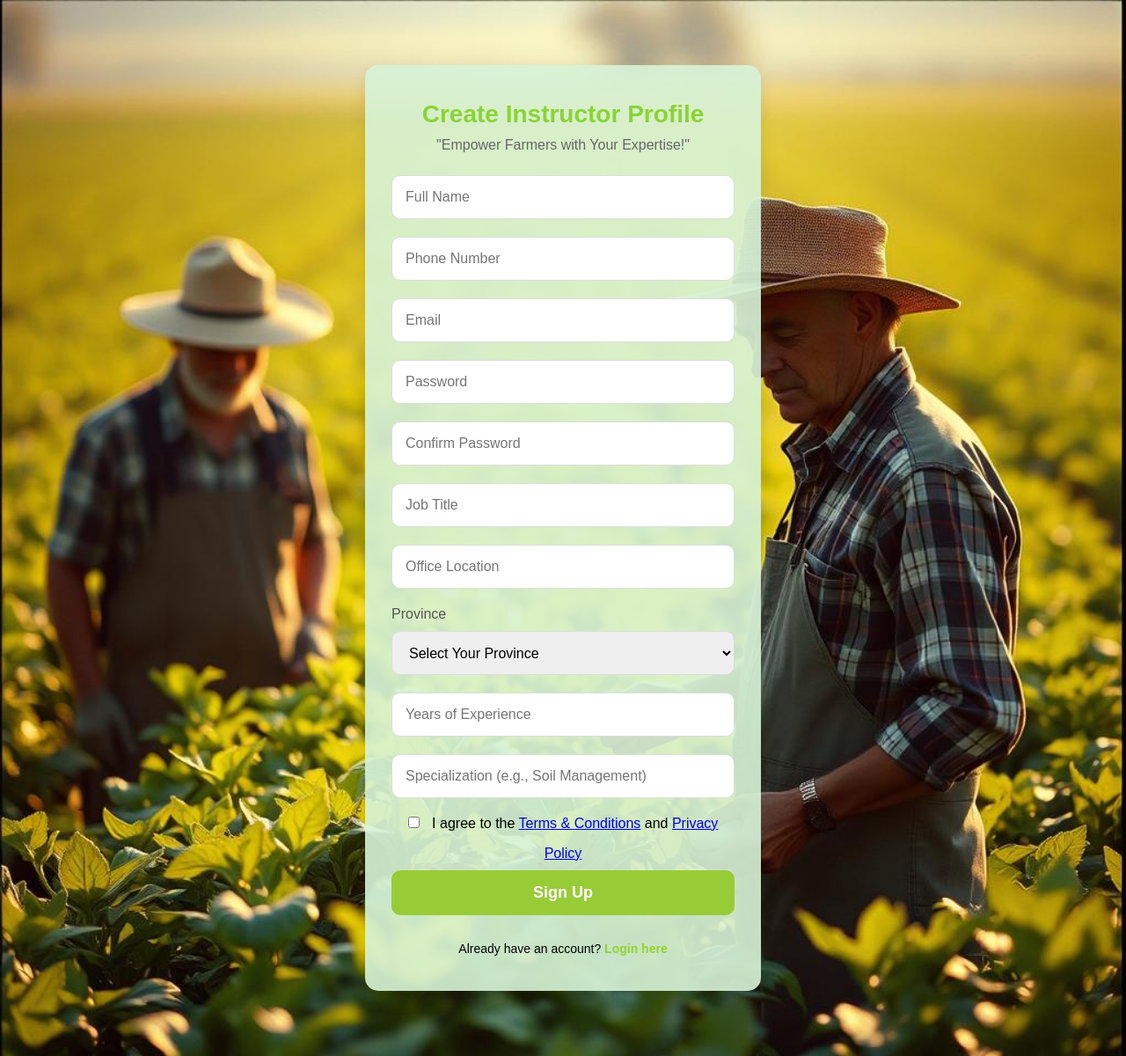
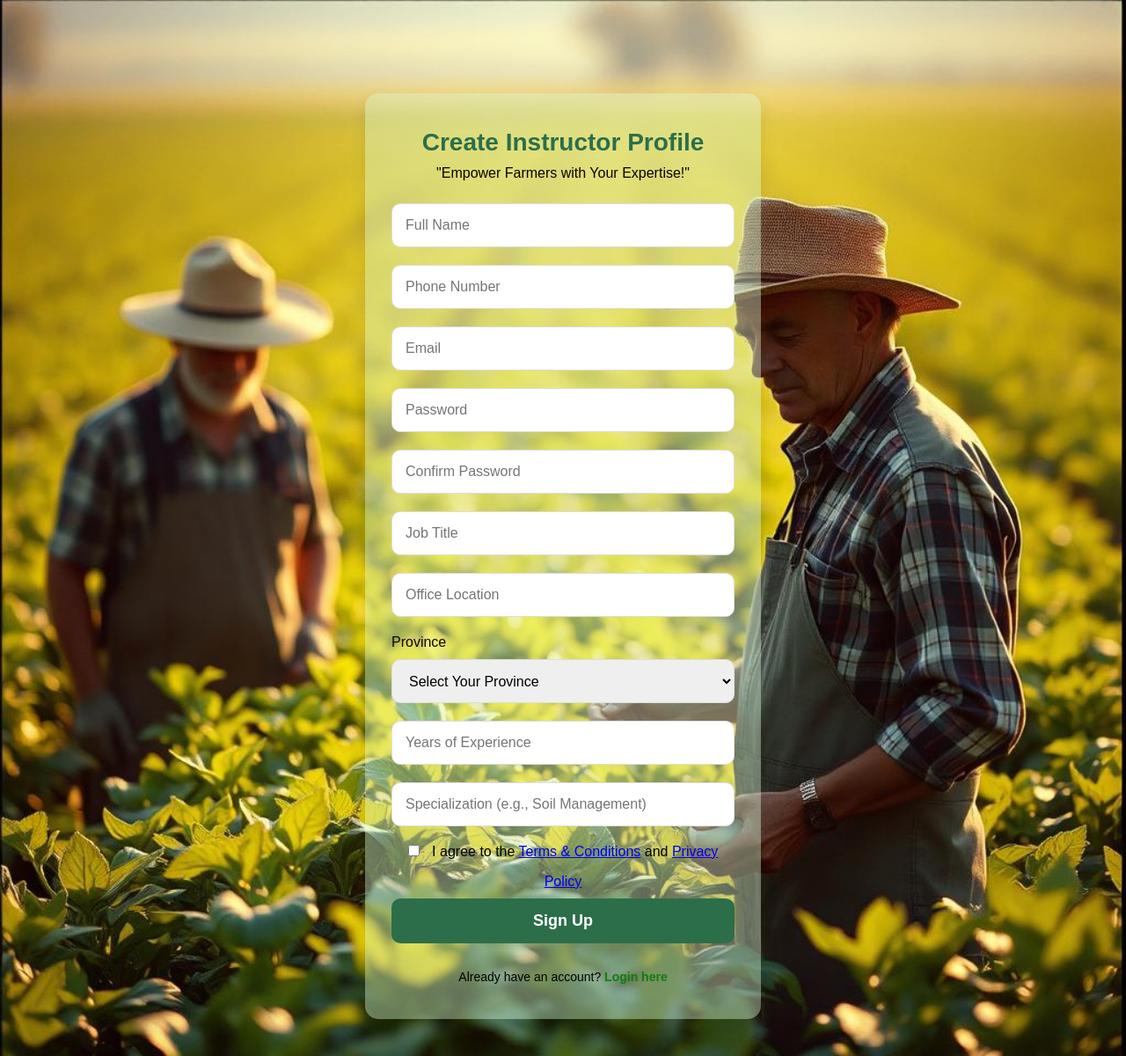
Before and after one commit to Randika01/Crop-Recomendation-System, a Flask app: page /signup in a window 1280 px wide. Shown: the whole page at 88% size. Run offline with Flask 3, Linux system fonts and the light colour scheme; parts of the project's set-up code (start-up, migrations or seed data) failed here and were passed over.

Commit message:
updated login file

```diff
--- a/cropRecommendationWeb/static/css/css/login.css
+++ b/cropRecommendationWeb/static/css/css/login.css
@@ -13,6 +13,9 @@ body {
     background-attachment: fixed; /* Keeps background fixed while scrolling */
     height: 100vh; /* Full-screen height */
 }
+p .signup-redirect .a{
+    color: #024b1aa8;
+}
 
 .container {
     display: flex;
@@ -22,7 +25,17 @@ body {
     height: 150vh;
 }
 
-.signup-box,
+.signup-box{
+    background-color: rgba(216, 247, 214, 0.4); /* Slight transparency to see the background */
+    padding: 40px 30px;
+    border-radius: 15px;
+    width: 100%;
+    max-width: 450px;
+    box-shadow: 0 10px 20px rgba(0, 0, 0, 0.1);
+    text-align: center;
+    margin-top: 5%;
+    bottom: 10%;
+}
 .login-box {
     background-color: rgba(216, 243, 216, 0.9); /* Slight transparency to see the background */
     padding: 40px 30px;
@@ -35,13 +48,14 @@ body {
 
 .title {
     font-size: 28px;
-    color: #89d434;
+    color: #2c6e49;
+    font-weight: bold;
     margin-bottom: 10px;
 }
 
 .subtitle {
     font-size: 16px;
-    color: #666;
+    color: #080101;
     margin-bottom: 25px;
 }
 
@@ -61,13 +75,13 @@ body {
 .signup-form input:focus,
 .signup-form select:focus,
 .login-form input:focus {
-    border-color: #98cc44;
+    border-color: #10551b;
     outline: none;
 }
 
 .signup-form button,
 .login-form button {
-    background-color: #98cc36;
+    background-color: #2c6e49;
     color: white;
     font-size: 18px;
     font-weight: bold;
@@ -78,7 +92,7 @@ body {
 
 .signup-form button:hover,
 .login-form button:hover {
-    background-color: #9aee55;
+    background-color: #2c6e49;
 }
 
 .signup-redirect,
@@ -89,7 +103,7 @@ body {
 
 .signup-redirect a,
 .login-redirect a {
-    color: #94d32e;
+    color: #137c0f;
     text-decoration: none;
     font-weight: bold;
 }
@@ -107,7 +121,7 @@ body {
 
 .signup-form label {
     font-size: 16px;
-    color: #555;
+    color: #0f0505;
     text-align: left;
     display: block;
     margin-bottom: 10px;
```
